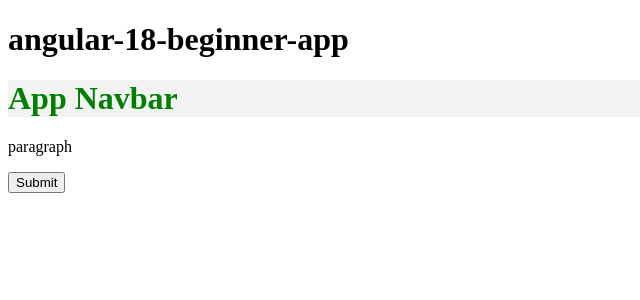
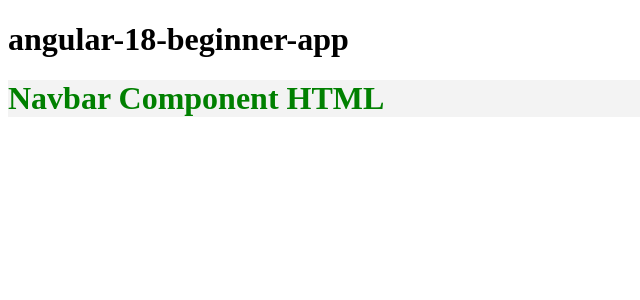
Before and after one commit to janaka120/angular18-project, an Angular app: page / in a window 1280 px wide. Shown: the top 300 px of the page, without its empty margins (0-640 px from the left). Built offline with nearby package versions, Linux system fonts and the light colour scheme.

Commit message:
load html template from navbar component html file

```diff
--- /dev/null
+++ b/src/app/navbar/navbar.component.html
@@ -0,0 +1,3 @@
+<h1>
+    Navbar Component HTML
+</h1>
--- a/src/app/navbar/navbar.component.ts
+++ b/src/app/navbar/navbar.component.ts
@@ -3,13 +3,14 @@ import { Component } from "@angular/core";
 @Component({
     selector: 'app-navbar',
     standalone: true,
-    template: `<h1>App Navbar</h1>
-                <p>paragraph</p>
-                <button>Submit</button>`,
+    // template: `<h1>App Navbar</h1>
+    //             <p>paragraph</p>
+    //             <button>Submit</button>`,
     styles: `h1{
                 color: green;
                 background-color: #f3f3f3
-    }`
+    }`,
+    templateUrl: './navbar.component.html'
 })
 
 export class AppNavbar {
```
